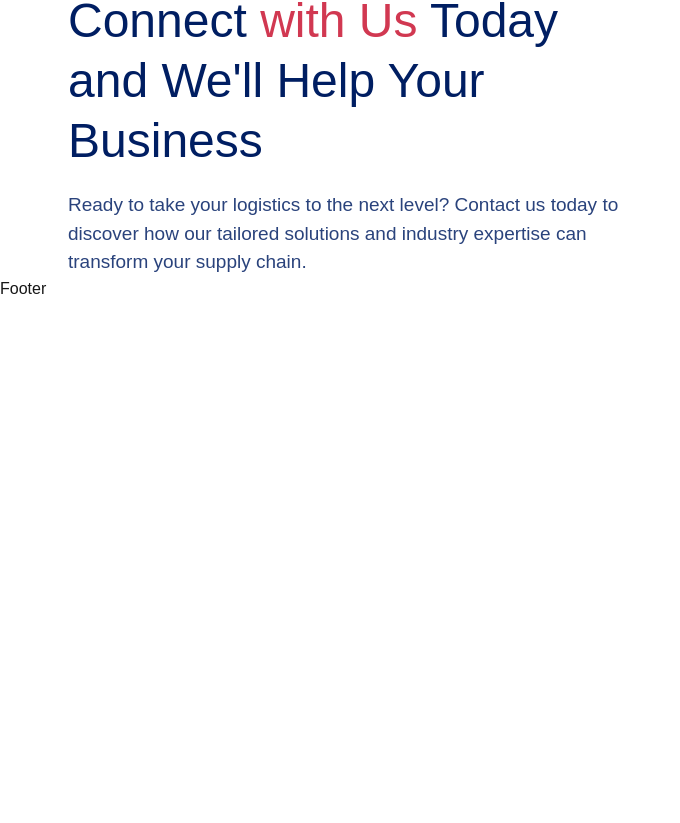
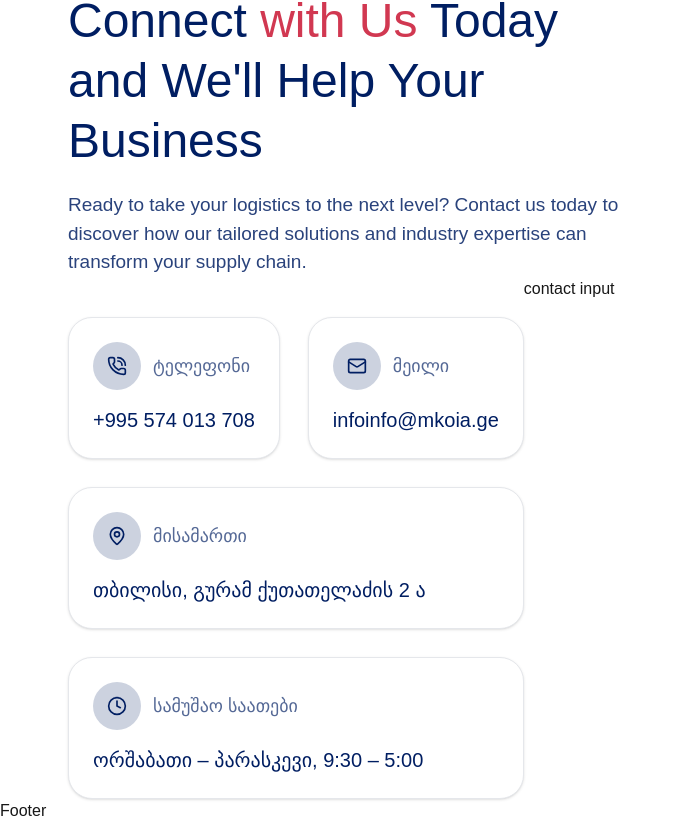
Before and after one commit to sergiojaa/Mkoia_logistic_company, a Next.js app: page /contact in a window 1280 px wide. Shown: the part 574-1397 px from the top of the page, without its empty margins (0-680 px from the left). Before the commit the page ends 875 px from the top, so only its background shows below. Built offline with nearby package versions, Linux system fonts and the light colour scheme.

Commit message:
Complete first side of contact

```diff
--- /dev/null
+++ b/app/components/contact/ContactCards.tsx
@@ -0,0 +1,22 @@
+import { LucideIcon } from 'lucide-react';
+import React from 'react'
+interface ContactCard {
+    Icon: LucideIcon;
+    title: string;
+    description: string;
+}
+export default function ContactCards({ Icon, title, description }: ContactCard) {
+    return (
+        <div className="rounded-3xl max-w-[500px] border border-[#E5E7EB] bg-white p-6 shadow-sm">
+            <div className="mb-4 flex items-center gap-3">
+                <div className="flex h-12 w-12 items-center justify-center rounded-full bg-[#CCD2DF]">
+                    <Icon className="h-5 w-5 text-[#001E62]" />
+                </div>
+                <div className="text-lg font-medium  text-[#556996]">{title}</div>
+            </div>
+            <div>
+                <p className="text-xl  text-[#001E62]">{description}</p>
+            </div>
+        </div>
+    )
+}
--- a/app/components/contact/ContactInfo.tsx
+++ b/app/components/contact/ContactInfo.tsx
@@ -1,4 +1,7 @@
 import React from 'react'
+import ContactCards from './ContactCards'
+import { Clock, Mail, MapPin, PhoneCall } from 'lucide-react'
+import ContactInputs from './ContactInputs'
 
 export default function ContactInfo() {
     return (
@@ -13,6 +16,23 @@
                     <p className='text-[#2A437C] text-[19px] max-w-[595px]'>Ready to take your logistics to the next level? Contact us today to discover how our tailored solutions and industry expertise can transform your supply chain.</p>
                 </div>
             </div>
+            <div className='md:flex '>
+                <div className='flex mt-10 flex-col gap-7'>
+                    <div className='md:flex-row flex flex-col gap-7 justify-between   max-w-[500px]'>
+                        <ContactCards Icon={PhoneCall} title='ტელეფონი' description='+995 574 013 708' />
+                        <ContactCards Icon={Mail} title='მეილი' description='infoinfo@mkoia.ge' />
+                    </div>
+
+                    <ContactCards Icon={MapPin} title='მისამართი' description='თბილისი, გურამ ქუთათელაძის 2 ა' />
+                    <ContactCards Icon={Clock} title='სამუშაო საათები' description='ორშაბათი – პარასკევი, 9:30  – 5:00 ' />
+                </div>
+                <div>
+                    <ContactInputs />
+                </div>
+            </div>
+
+
+
         </div>
     )
 }
--- /dev/null
+++ b/app/components/contact/ContactInputs.tsx
@@ -0,0 +1,9 @@
+import React from 'react'
+
+export default function ContactInputs() {
+    return (
+        <div>
+            contact input
+        </div>
+    )
+}
```
